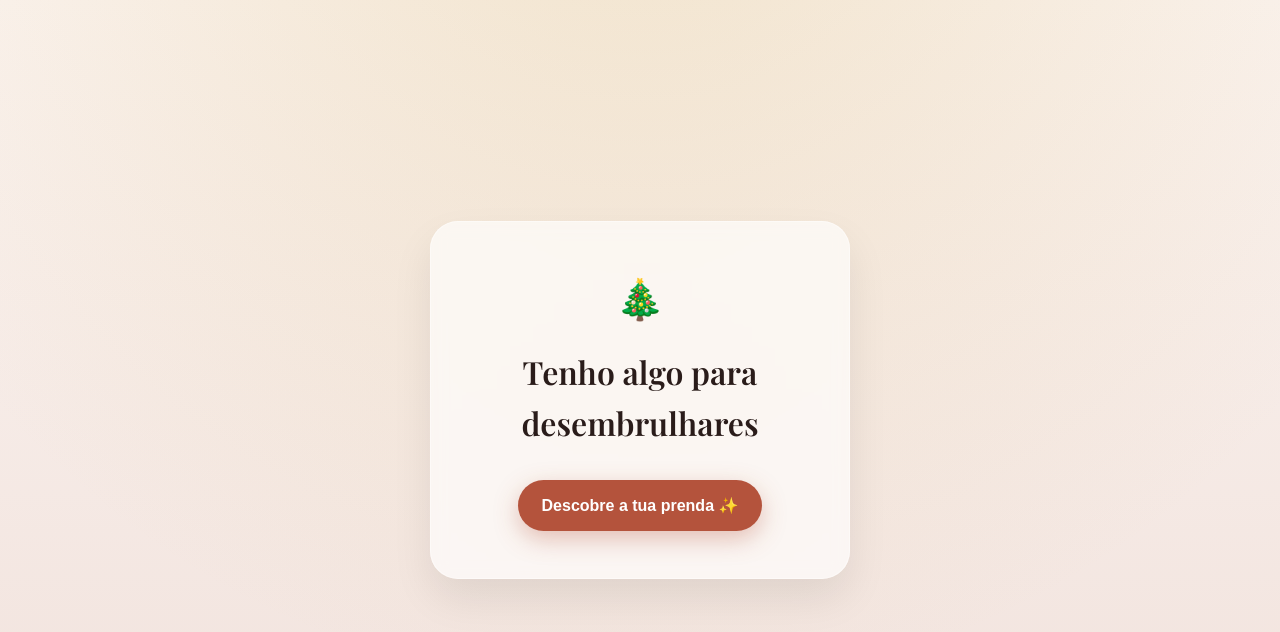
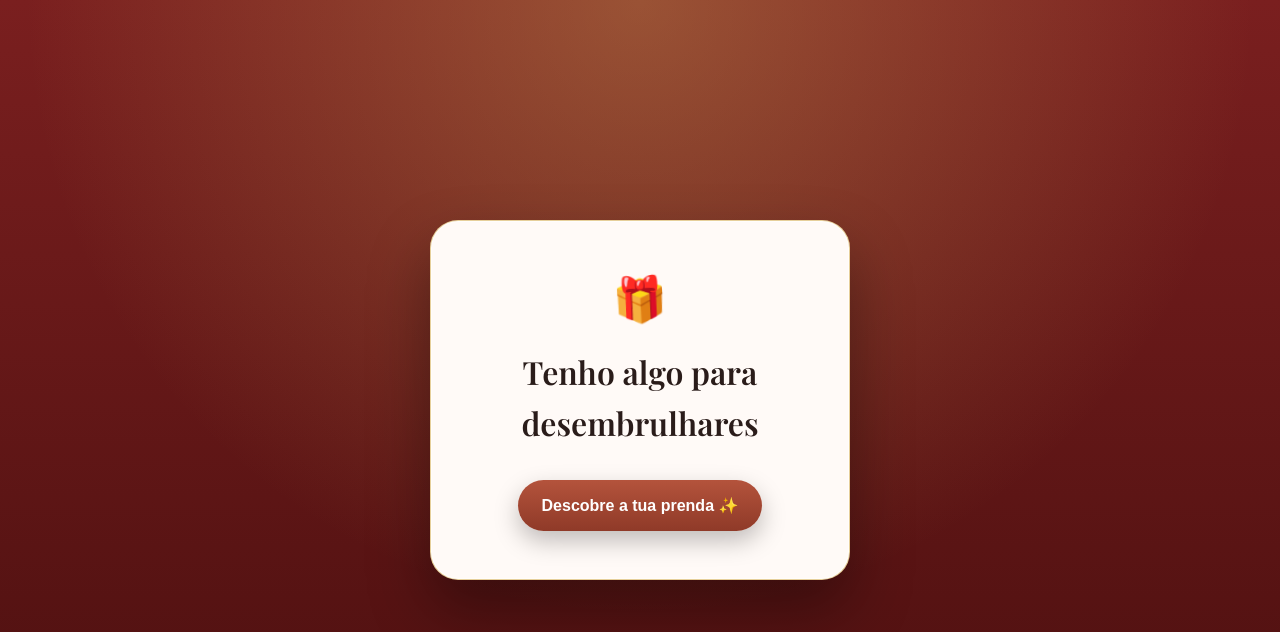
Before and after one commit to nunomeira8/christmas-gift, a React (Vite) app: page /#/ in a window 1280 px wide. Shown: the top 632 px of the page. Built offline with nearby package versions, Linux system fonts and the light colour scheme.

Commit message:
Christmas Gift
Alterações na Landing page

```diff
--- a/src/pages/Landing.jsx
+++ b/src/pages/Landing.jsx
@@ -29,7 +29,7 @@ export default function Landing() {
       <div className="christmas-glow" />
 
       <div className="landing-card">
-        <div className="emoji">🎄</div>
+        <div className="emoji">🎁</div>
 
         {!isReady ? (
           <p className="muted">A preparar algo especial para ti…</p>
--- a/src/styles/landing.css
+++ b/src/styles/landing.css
@@ -1,19 +1,25 @@
-/* LANDING – espírito natalício */
+/* LANDING – cartão presente */
 
 .landing {
   position: relative;
-  overflow: hidden;
+  background: linear-gradient(
+    180deg,
+    #7a1f1f 0%,
+    #4b0f0f 100%
+  );
 }
 
-/* brilho suave no fundo */
-.christmas-glow {
+/* brilho suave por trás do card */
+.landing::before {
+  content: "";
   position: absolute;
-  inset: -20%;
+  inset: 0;
   background:
-    radial-gradient(circle at top,
-      rgba(214, 178, 94, 0.25),
-      transparent 60%);
-  z-index: 0;
+    radial-gradient(
+      circle at top,
+      rgba(214, 178, 94, 0.35),
+      transparent 60%
+    );
   pointer-events: none;
 }
 
@@ -22,64 +28,50 @@
   position: relative;
   z-index: 1;
 
-  background: rgba(255, 255, 255, 0.65);
-  backdrop-filter: blur(8px);
-  -webkit-backdrop-filter: blur(8px);
-
+  background: #fffaf7;
   padding: 3rem 2.5rem;
   border-radius: 28px;
+
+  border: 1px solid rgba(214, 178, 94, 0.6);
+
   box-shadow:
-    0 20px 40px rgba(0, 0, 0, 0.08),
-    inset 0 0 0 1px rgba(255, 255, 255, 0.4);
+    0 30px 60px rgba(0, 0, 0, 0.35),
+    inset 0 0 0 1px rgba(255, 255, 255, 0.6);
 
   max-width: 420px;
   width: 100%;
   text-align: center;
 
-  animation: fadeUp 0.8s ease both;
+  animation: fadeUp 0.9s ease both;
 }
 
 /* emoji */
 .landing .emoji {
-  font-size: 2.4rem;
+  font-size: 2.6rem;
   margin-bottom: 1rem;
-  animation: sparkle 2.5s ease-in-out infinite;
 }
 
 /* título */
 .landing h1 {
   margin-bottom: 2rem;
+  color: #2a1c1a;
 }
 
-/* botão com feeling “presente” */
+/* botão */
 .landing .primary-button {
-  position: relative;
-  overflow: hidden;
+  background: linear-gradient(
+    180deg,
+    #b4533c,
+    #8f3a28
+  );
+  box-shadow: 0 10px 25px rgba(0, 0, 0, 0.25);
 }
 
-.landing .primary-button::after {
-  content: "";
-  position: absolute;
-  inset: 0;
-  background: linear-gradient(
-    120deg,
-    transparent 30%,
-    rgba(255, 255, 255, 0.5),
-    transparent 70%
-  );
-  transform: translateX(-100%);
-}
-
-.landing .primary-button:hover::after {
-  transform: translateX(100%);
-  transition: transform 0.8s ease;
-}
-
-/* animações */
+/* animação */
 @keyframes fadeUp {
   from {
     opacity: 0;
-    transform: translateY(12px);
+    transform: translateY(16px);
   }
   to {
     opacity: 1;
@@ -87,11 +79,20 @@
   }
 }
 
+.landing .emoji {
+  font-size: 2.4rem;
+  margin-bottom: 1rem;
+  animation: sparkle 1.2s ease-in-out infinite;
+}
+
 @keyframes sparkle {
-  0%, 100% {
-    transform: scale(1);
+  0% {
+    transform: scale(1) rotate(0deg);
   }
   50% {
-    transform: scale(1.08);
+    transform: scale(1.15) rotate(-3deg);
+  }
+  100% {
+    transform: scale(1) rotate(0deg);
   }
 }
```
